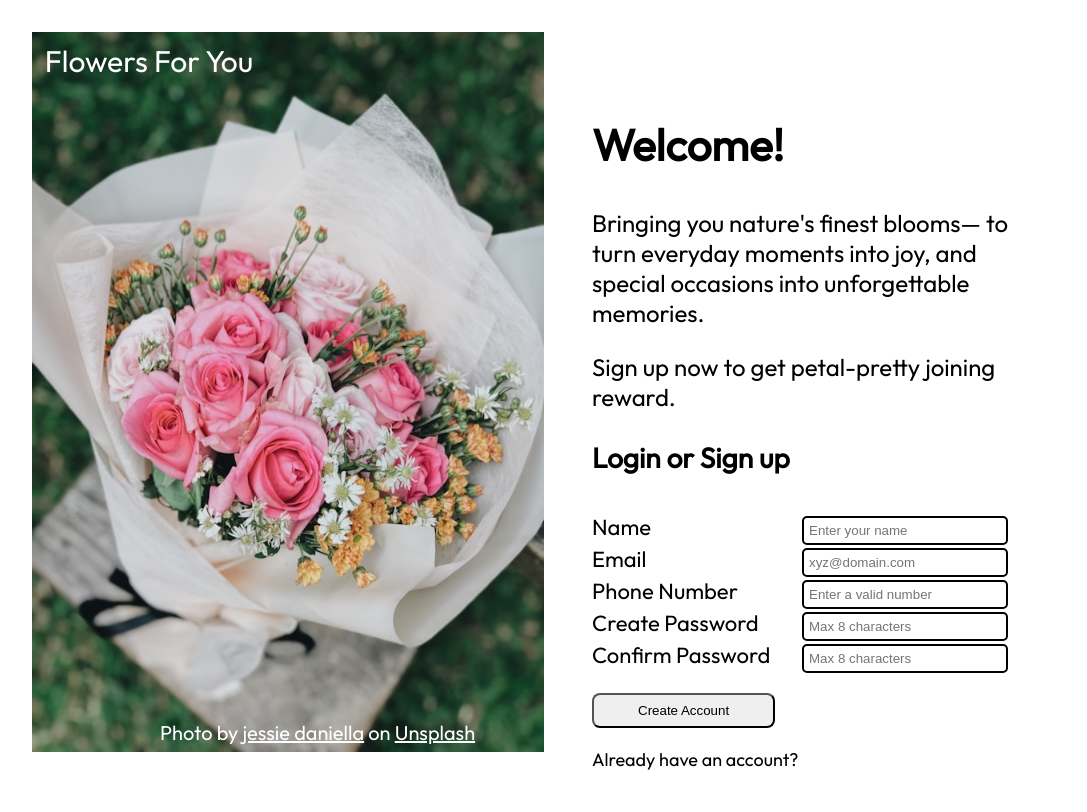
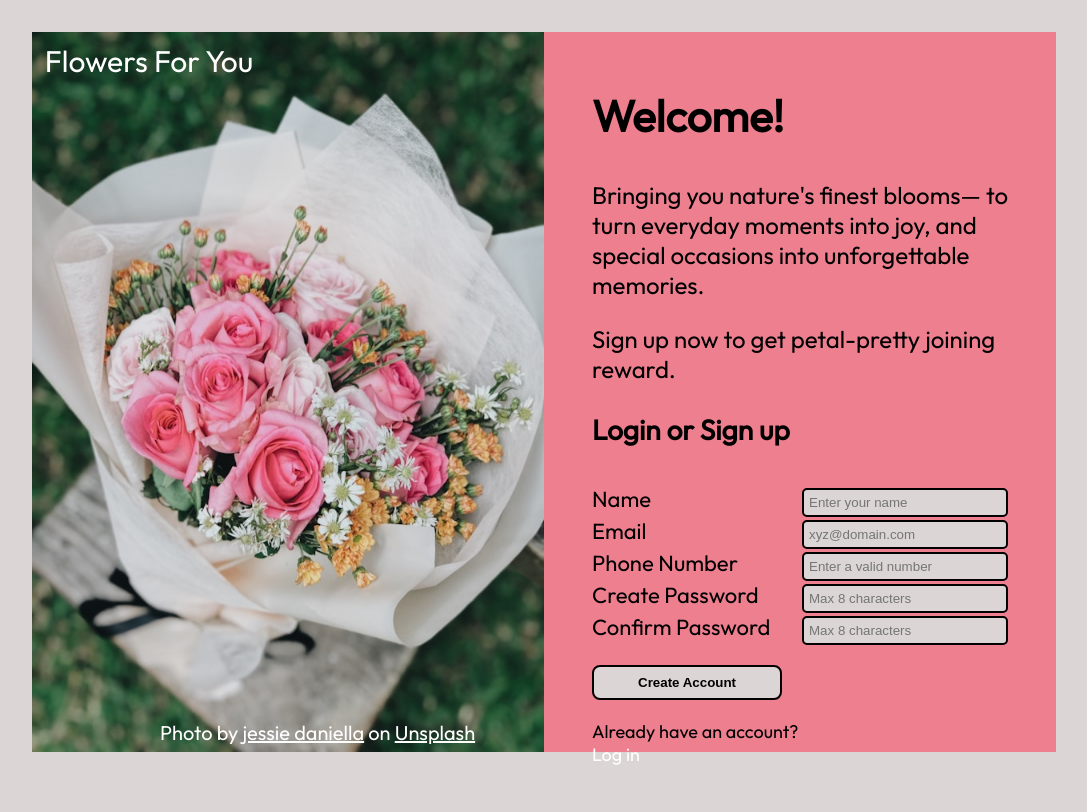
Before and after one commit to aditidtdt/sign-up, a plain HTML site: page index.html in a window 1280 px wide. Shown: the whole page, without its empty margins (96-1183 px from the left). Drawn offline with Linux system fonts and the light colour scheme.

Commit message:
added color scheme

```diff
--- a/style.css
+++ b/style.css
@@ -5,6 +5,7 @@
 
 body {
   font-family: outfit, sans-serif;
+  background-color: #dcd5d6;
 }
 
 #sign-up-form {
@@ -14,6 +15,7 @@ body {
   width: 80vw;
   justify-self: center;
   align-content: center;
+  background-color: #ed7f8f;
 }
 
 .flowers {
@@ -55,6 +57,7 @@ a {
 }
 
 h2 {
+  margin-top: 8px;
   font-size: 44px;
 }
 
@@ -84,15 +87,18 @@ input {
   width: 15vw;
   border-radius: 5px;
   border: 2px solid black;
+  background-color: #dcd5d6;
   padding: 5px;
 }
 
 input:focus {
-  border: 2px solid pink;
+  box-shadow: 0.3em 0.3em 1em rgba(255, 69, 69, 0.6);
+  outline: none;
+  border-color: white;
 }
 
 input:invalid {
-  border: 2px solid red;
+  background-color: rgba(255, 69, 69, 0.6);
 }
 span {
   color: white;
@@ -102,6 +108,15 @@ button {
   margin: 20px 0;
   padding: 8px 44px;
   border-radius: 8px;
+  font-weight: bold;
+  border: 2px solid black;
+  background-color: #dcd5d6;
+}
+
+button:hover {
+  cursor: pointer;
+  border: 2px solid #dcd5d6;
+  box-shadow: 0.3em 0.3em 1em rgba(255, 69, 69, 0.6);
 }
 
 .logIn {
```
